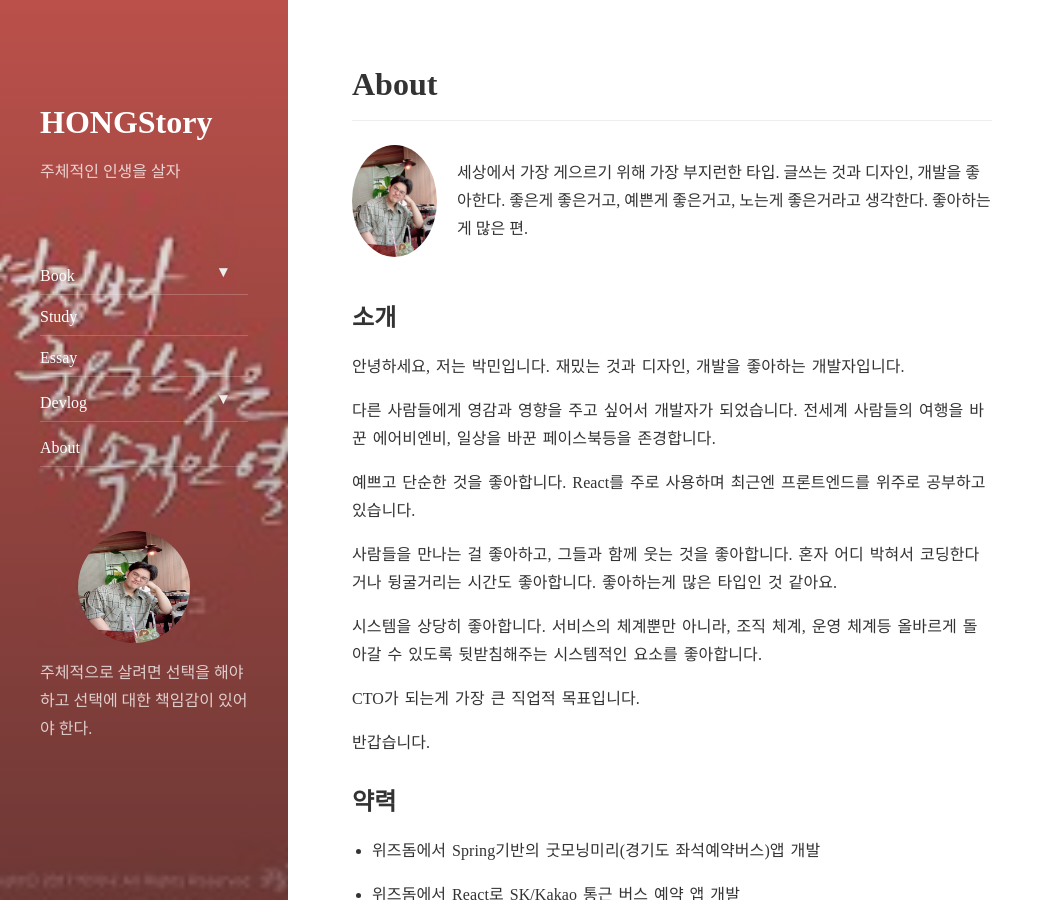
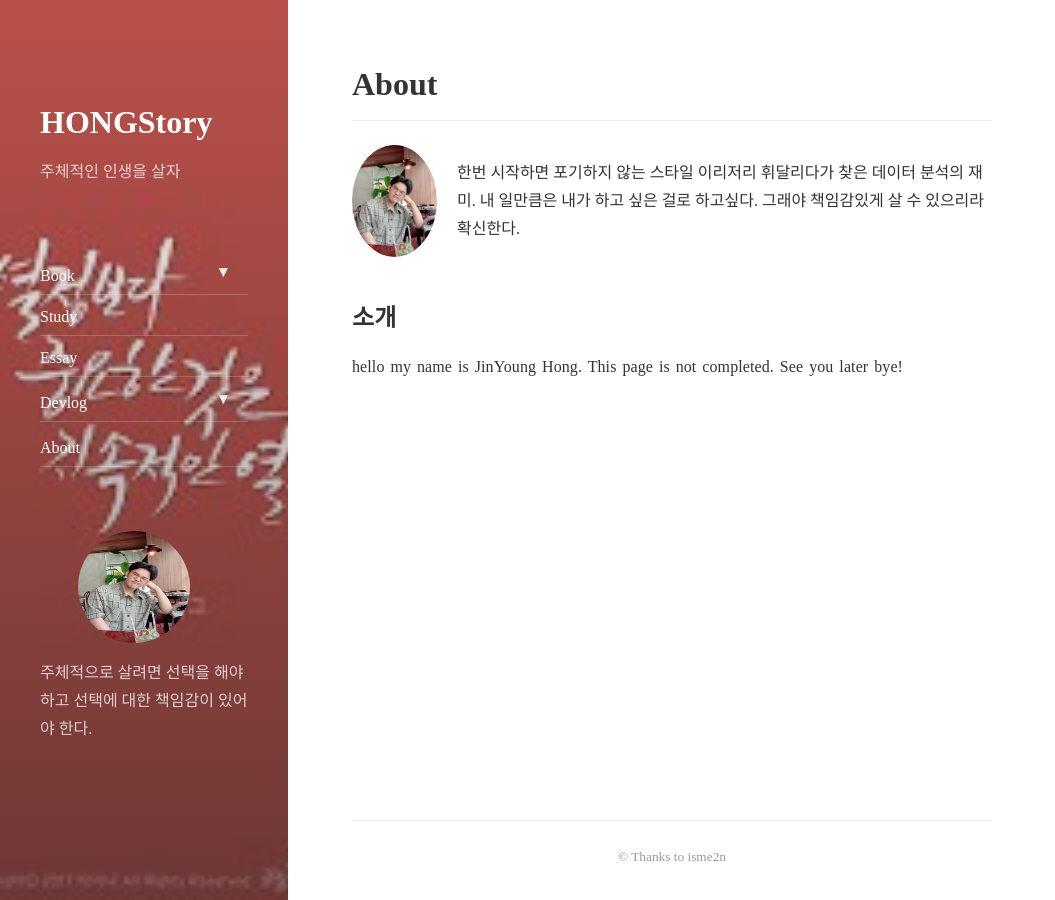
Before and after one commit to koreahong/koreahong.github.io, a Jekyll site: the page built from about.md, in a window 1280 px wide and 900 px high. Shown: the whole window, without its empty margins (0-1055 px from the left). Built offline with Jekyll 4.4.1, drawn with Linux system fonts in a browser that asks for light colours; nearby versions of some CDN libraries; some of the changed text lies outside the part shown.

Commit message:
08251724

```diff
--- a/_data/_resume.yml
+++ b/_data/_resume.yml
@@ -1,6 +1,7 @@
 # If you don't have a JSON Resume you can edit this YAML file instead.
 # To use this file, rename it to `resume.yml` and delete `resume.json`.
 ---
+#수정예정입니다
   basics:
     name: "Richard Hendricks"
     label: "Programmer"
--- a/_data/authors.yml
+++ b/_data/authors.yml
@@ -2,14 +2,15 @@
 # Must be the same as `author` in `_config.yml`.
 # Change `qwtel` to your shortname (used in the front matter to set a page's author, e.g. `author: qwtel`).
 isme2n:
-  name:              aiden min
-  email:             zooqzqz@gmail.com
+  name:              JinYoung Hong
+  email:             koreahong2@gmail.com
 
   # Used at the bottom of each page and at the top of the `about` layout
   # Markdown enabled, can use multiple paragraphs (enabled by `|`)
   about:             |
-    세상에서 가장 게으르기 위해 가장 부지런한 타입.
-    글쓰는 것과 디자인, 개발을 좋아한다. 좋은게 좋은거고, 예쁜게 좋은거고, 노는게 좋은거라고 생각한다. 좋아하는게 많은 편.
+    한번 시작하면 포기하지 않는 스타일
+    이리저리 휘달리다가 찾은 데이터 분석의 재미. 내 일만큼은 내가 하고 싶은 걸로 하고싶다.
+    그래야 책임감있게 살 수 있으리라 확신한다.
 
   # This photo will be used in the about section
   picture:
@@ -23,7 +24,7 @@ isme2n:
   # Comment/uncommet to show/hide
   # Icons appear in order, can be rearranged:
   social:
-    facebook:        zooqzqz
+    facebook:        <username>
     # twitter:         <username>
     # google:          <number>
     # vk:              <username>
@@ -47,7 +48,7 @@ isme2n:
     # pinterest:       <username>
     # foursquare:      <number>
     # yelp:            <string>
-    github:          isme2n
+    github:          koreahong
     # stackoverflow:   <number/username>
     # npm:             <username>
     # hackernews:      <username>
@@ -58,8 +59,8 @@ isme2n:
     # delicious:       <username>
     # stumbleupon:     <username>
     # paypal:          <username>
-    email:           mailto:zooqzqz@gmail.com
-    rss:             https://isme2n.github.io/feed.xml
+    email:           mailto:koreahong@gmail.com
+    rss:             https://koreahong.github.io/feed.xml
 
 # Another author
 mdo:
--- a/about.md
+++ b/about.md
@@ -7,58 +7,6 @@ order: 10
 
 ## 소개
 
-안녕하세요, 저는 박민입니다. 재밌는 것과 디자인, 개발을 좋아하는 개발자입니다.
-
-다른 사람들에게 영감과 영향을 주고 싶어서 개발자가 되었습니다. 전세계 사람들의 여행을 바꾼 에어비엔비, 일상을 바꾼 페이스북등을 존경합니다.
-
-예쁘고 단순한 것을 좋아합니다. React를 주로 사용하며 최근엔 프론트엔드를 위주로 공부하고 있습니다.
-
-사람들을 만나는 걸 좋아하고, 그들과 함께 웃는 것을 좋아합니다. 혼자 어디 박혀서 코딩한다거나 뒹굴거리는 시간도 좋아합니다. 좋아하는게 많은 타입인 것 같아요.
-
-시스템을 상당히 좋아합니다. 서비스의 체계뿐만 아니라, 조직 체계, 운영 체계등 올바르게 돌아갈 수 있도록 뒷받침해주는 시스템적인 요소를 좋아합니다.
-
-CTO가 되는게 가장 큰 직업적 목표입니다.
-
-반갑습니다.
-
-## 약력
-
-- 위즈돔에서 Spring기반의 굿모닝미리(경기도 좌석예약버스)앱 개발
-
-- 위즈돔에서 React로 SK/Kakao 통근 버스 예약 앱 개발
-
-- 이해라이프스타일에서 ReactNative로 홈퍼니싱 하이브리드 앱 개발
-
-- 숭실대학교 IT대학 컴퓨터학부 전공
-
-- 숭실대학교 IT대학 학생회장
-
-- 계남초/계남중/계남고 졸업
-
-- 경기도 부천 출생
-
-## 사이드프로젝트
-
-- [react-redux-material-meteor](https://github.com/isme2n/react-redux-material-meteor) - 보일러 플레이트
-
-- [48Wedding](http://48wedding.com) - 웨딩카드 만들기 서비스
-
-- [secretary](https://chrome.google.com/webstore/detail/secretary/bijcgcgbhmeemlnidoigdcnokggknikb?hl=ko) - 기사요약 크롬 확장서비스
-
-- [이미지필터](https://github.com/isme2n/react-image-filter-app) - 캔버스 이미지 필터를 공부하며 만든 샘플 앱
-
-- [유튜브 함께보기](https://youtu.be/7IFEO9D6G4Y) - 유튜브 동영상을 다른사람들과 함께 보며 대화를 나누는 앱
-
-## 발표
-
-- [GDG Summer Party 테크니컬 세션 - 자바스크립트 제대로 알기](https://www.slideshare.net/MinPark48/ss-79004233)
-
-## 강의
-
-- [React로 라이브 컴파일러 만들기](https://www.youtube.com/playlist?list=PLBrx45N7b6tkdisu8ZhKs02tEf5wDuk2W)
-
-## 하고싶은 말
-
-다양한 사이드 프로젝트 제안, 친구 제안, 번개 제안 등등 해주시면 좋아합니다.
-
-행복하세요 오늘도.
+hello my name is JinYoung Hong.
+This page is not completed.
+See you later bye!
```
Also changed, not shown: README.md.
